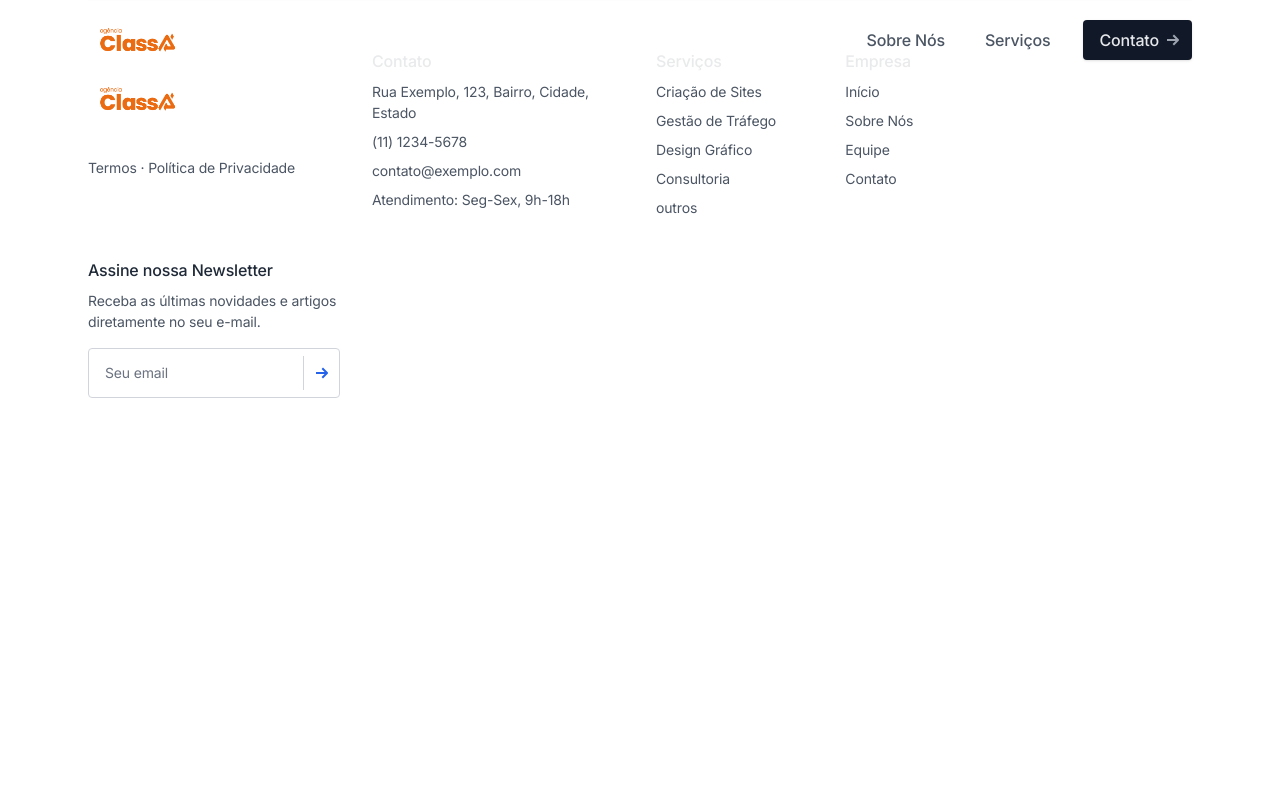
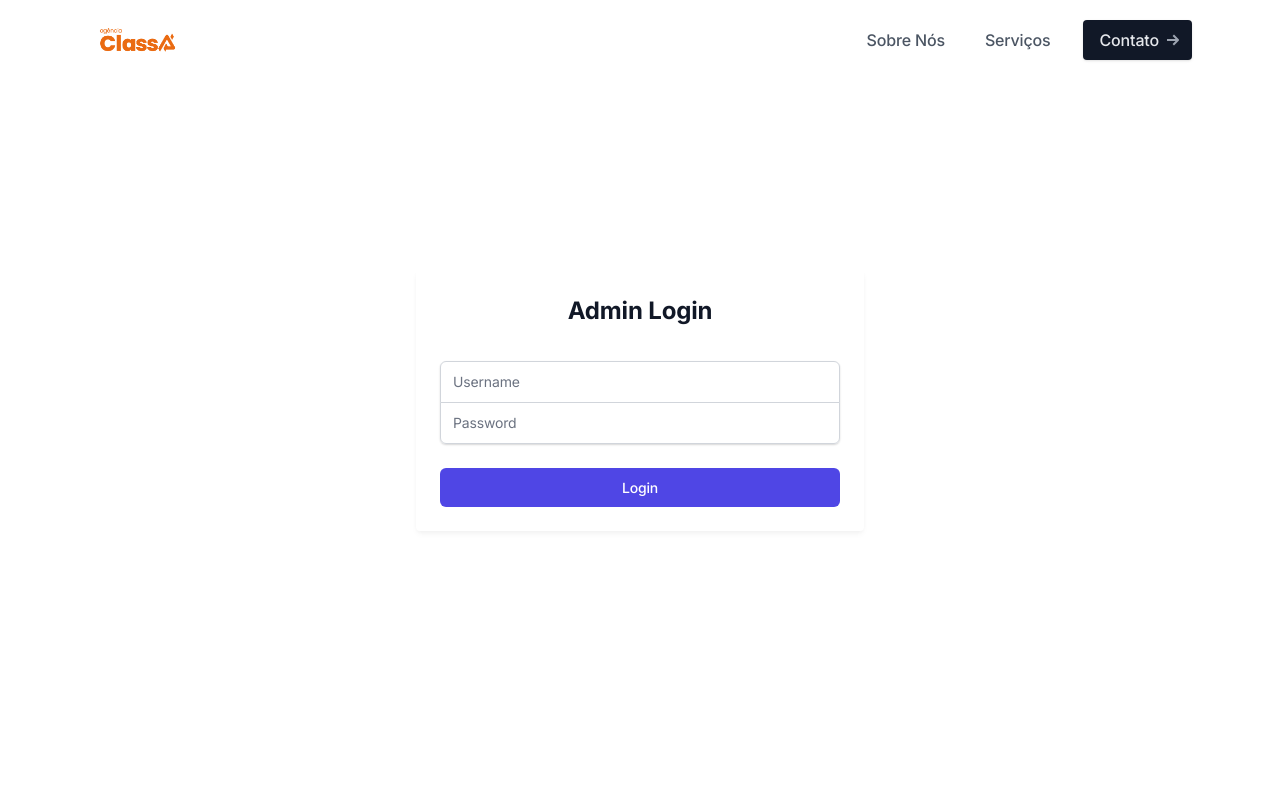
Before and after one commit to LucasFonseca0/class-a-client, a Next.js app: page /admin in a window 1280 px wide. Shown: the top 800 px of the page. Built offline with nearby package versions, Linux system fonts and the light colour scheme.

Commit message:
feat: all admin login system created

```diff
--- /dev/null
+++ b/app/(pages)/admin/dashboard/page.tsx
@@ -0,0 +1,51 @@
+'use client';
+
+import { useEffect, useState } from 'react';
+
+interface Lead {
+  _id: string;
+  name: string;
+  email: string;
+  phone: string;
+}
+
+export default function DashboardPage() {
+  const [leads, setLeads] = useState<Lead[]>([]);
+  const [error, setError] = useState<string>('');
+
+  useEffect(() => {
+    const fetchLeads = async () => {
+      const token = localStorage.getItem('token');
+      const res = await fetch('/api/admin/leads', {
+        headers: { Authorization: `Bearer ${token}` },
+      });
+      const data = await res.json();
+      if (data.success) {
+        setLeads(data.data);
+      } else {
+        setError('Unauthorized');
+      }
+    };
+
+    fetchLeads();
+  }, []);
+
+  if (error) {
+    return <p>{error}</p>;
+  }
+
+  return (
+    <div className="min-h-screen p-6 bg-gray-100">
+      <div className="max-w-6xl mx-auto bg-white p-6 rounded shadow-md  mt-20">
+        <h1 className="text-3xl font-bold mb-6">Leads</h1>
+        <ul>
+          {leads.map((lead) => (
+            <li key={lead._id} className="border-b border-gray-200 py-2">
+              <span className="font-semibold">{lead.name}</span> - {lead.email} - {lead.phone}
+            </li>
+          ))}
+        </ul>
+      </div>
+    </div>
+  );
+}
--- a/app/(pages)/admin/page.tsx
+++ b/app/(pages)/admin/page.tsx
@@ -1,11 +1,66 @@
-import React from 'react'
+'use client';
 
-const page = () => {
+import { useState, FormEvent } from 'react';
+import { useRouter } from 'next/navigation';
+
+export default function LoginPage() {
+  const [username, setUsername] = useState<string>('');
+  const [password, setPassword] = useState<string>('');
+  const [error, setError] = useState<string>('');
+  const router = useRouter();
+
+  const handleSubmit = async (event: FormEvent) => {
+    event.preventDefault();
+    const res = await fetch('/api/login', {
+      method: 'POST',
+      headers: { 'Content-Type': 'application/json' },
+      body: JSON.stringify({ username, password }),
+    });
+    const data = await res.json();
+    if (data.success) {
+      localStorage.setItem('token', data.token);
+      router.push('/admin/dashboard');
+    } else {
+      setError('Invalid credentials');
+    }
+  };
+
   return (
-    <div>
-
+    <div className="min-h-screen flex items-center justify-center">
+      <div className="max-w-md w-full space-y-8 p-6 bg-white rounded shadow-md">
+        <h1 className="text-2xl font-bold text-center">Admin Login</h1>
+        <form className="mt-8 space-y-6" onSubmit={handleSubmit}>
+          <div className="rounded-md shadow-sm -space-y-px">
+            <div>
+              <input
+                type="text"
+                placeholder="Username"
+                value={username}
+                onChange={(e) => setUsername(e.target.value)}
+                className="appearance-none rounded-none relative block w-full px-3 py-2 border border-gray-300 placeholder-gray-500 text-gray-900 rounded-t-md focus:outline-none focus:ring-indigo-500 focus:border-indigo-500 focus:z-10 sm:text-sm"
+              />
+            </div>
+            <div>
+              <input
+                type="password"
+                placeholder="Password"
+                value={password}
+                onChange={(e) => setPassword(e.target.value)}
+                className="appearance-none rounded-none relative block w-full px-3 py-2 border border-gray-300 placeholder-gray-500 text-gray-900 rounded-b-md focus:outline-none focus:ring-indigo-500 focus:border-indigo-500 focus:z-10 sm:text-sm"
+              />
+            </div>
+          </div>
+          <div>
+            <button
+              type="submit"
+              className="group relative w-full flex justify-center py-2 px-4 border border-transparent text-sm font-medium rounded-md text-white bg-indigo-600 hover:bg-indigo-700 focus:outline-none focus:ring-2 focus:ring-offset-2 focus:ring-indigo-500"
+            >
+              Login
+            </button>
+          </div>
+          {error && <p className="text-red-500 text-center">{error}</p>}
+        </form>
+      </div>
     </div>
-  )
+  );
 }
-
-export default page
--- /dev/null
+++ b/app/api/admin/leads/route.ts
@@ -0,0 +1,21 @@
+import { NextRequest, NextResponse } from 'next/server';
+import dbConnect from '../../../../lib/mongoose';
+import Lead from '../../../../models/Lead';
+import { verifyToken } from '../../../../lib/auth';
+
+export async function GET(request: NextRequest): Promise<NextResponse> {
+  const token = request.headers.get('Authorization')?.replace('Bearer ', '');
+
+  if (!token || !verifyToken(token)) {
+    return NextResponse.json({ success: false, error: 'Unauthorized' }, { status: 401 });
+  }
+
+  await dbConnect();
+  try {
+    const leads = await Lead.find({});
+    return NextResponse.json({ success: true, data: leads }, { status: 200 });
+  } catch (error) {
+    console.error('Erro ao buscar leads:', error);
+    return NextResponse.json({ success: false }, { status: 400 });
+  }
+}
--- a/app/api/hello/route.ts
+++ /dev/null
@@ -1,3 +0,0 @@
-export async function GET(request: Request) {
-  return new Response('Hello, Next.js!')
-}
--- /dev/null
+++ b/app/api/login/route.ts
@@ -0,0 +1,23 @@
+import { NextRequest, NextResponse } from 'next/server';
+import { verifyPassword, generateToken } from '../../../lib/auth';
+
+const USERNAME = process.env.ADMIN_USERNAME as string;
+const PASSWORD_HASH = process.env.ADMIN_PASSWORD_HASH as string;
+
+
+export async function POST(request: NextRequest): Promise<NextResponse> {
+  console.log(PASSWORD_HASH)
+  const { username, password }: { username: string; password: string } = await request.json();
+
+  if (username !== USERNAME) {
+    return NextResponse.json({ success: false, error: 'Invalid credentials' }, { status: 401 });
+  }
+
+  const isValid = await verifyPassword(password, PASSWORD_HASH);
+  if (!isValid) {
+    return NextResponse.json({ success: false, error: 'Invalid credentials' }, { status: 401 });
+  }
+
+  const token = generateToken({ username: USERNAME });
+  return NextResponse.json({ success: true, token });
+}
--- a/components/ui/footer.tsx
+++ b/components/ui/footer.tsx
@@ -1,6 +1,10 @@
-import Logo from './logo'
+import Logo from "./logo";
+import bcrypt from 'bcryptjs';
+
 
 export default function Footer() {
+
+
   return (
     <footer>
       <div className="max-w-6xl mx-auto px-4 sm:px-6">
--- /dev/null
+++ b/lib/auth.ts
@@ -0,0 +1,27 @@
+import bcrypt from 'bcryptjs';
+import jwt, { JwtPayload } from 'jsonwebtoken';
+
+const SECRET_KEY = process.env.SECRET_KEY as string;
+
+const hashPassword = async (password: string): Promise<string> => {
+  const salt = await bcrypt.genSalt(10);
+  return await bcrypt.hash(password, salt);
+};
+
+const verifyPassword = async (password: string, hash: string): Promise<boolean> => {
+  return await bcrypt.compare(password, hash);
+};
+
+const generateToken = (payload: object): string => {
+  return jwt.sign(payload, SECRET_KEY, { expiresIn: '1h' });
+};
+
+const verifyToken = (token: string): JwtPayload | string | null => {
+  try {
+    return jwt.verify(token, SECRET_KEY);
+  } catch (error) {
+    return null;
+  }
+};
+
+export { hashPassword, verifyPassword, generateToken, verifyToken };
--- a/package.json
+++ b/package.json
@@ -11,12 +11,14 @@
   "dependencies": {
     "@headlessui/react": "^1.7.17",
     "@hookform/resolvers": "^3.6.0",
+    "@types/bcryptjs": "^2.4.6",
     "@types/mongoose": "^5.11.97",
     "@types/node": "^20.14.9",
     "@types/react": "^18.2.42",
     "@types/react-dom": "^18.2.17",
     "aos": "^3.0.0-beta.6",
-    "bcrypt": "^5.1.1",
+    "bcryptjs": "^2.4.3",
+    "clsx": "^2.1.1",
     "dotenv": "^16.4.5",
     "jsonwebtoken": "^9.0.2",
     "mongoose": "^8.4.4",
@@ -30,6 +32,8 @@
   "devDependencies": {
     "@tailwindcss/forms": "^0.5.7",
     "@types/aos": "^3.0.7",
+    "@types/bcrypt": "^5.0.2",
+    "@types/jsonwebtoken": "^9.0.6",
     "autoprefixer": "^10.4.16",
     "postcss": "^8.4.32",
     "tailwindcss": "^3.3.6"
```
Also changed, not shown: 1 other file (tests, documents, lock files or other folders).
